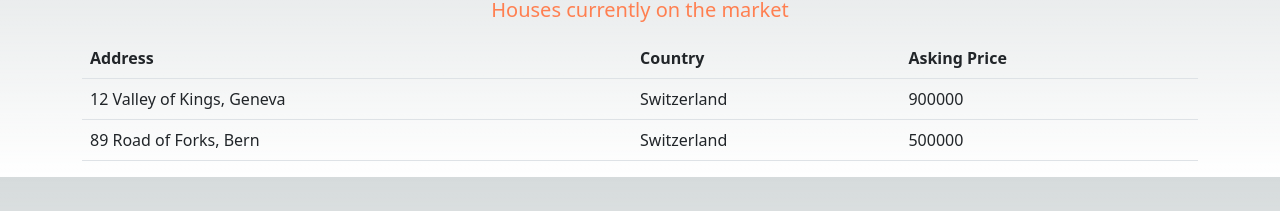
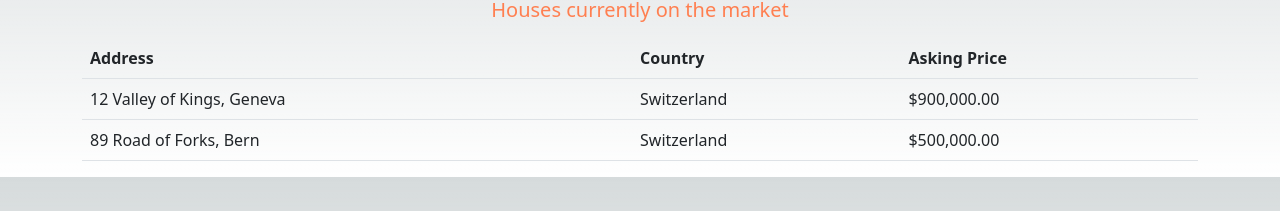
Before and after one commit to spawn57/pluralsight-react-fundementals, a Next.js app: page / in a window 1280 px wide. Shown: the part 176-387 px from the top of the page. Built offline with nearby package versions, Linux system fonts and the light colour scheme.

Commit message:
added currency formatter helper

```diff
--- a/components/houseRow.js
+++ b/components/houseRow.js
@@ -1,10 +1,12 @@
+import currencyFormatter from "@/helpers/currencyFormatter";
+
 const HouseRow = ({house}) => {
     return (
         <>
             <tr>
                 <td>{house.address}</td>
                 <td>{house.country}</td>
-                <td>{house.price}</td>
+                <td>{currencyFormatter.format(house.price)}</td>
             </tr>
         </>
     )
--- /dev/null
+++ b/helpers/currencyFormatter.js
@@ -0,0 +1,7 @@
+const currencyFormatter = Intl.NumberFormat("en-US", {
+    style: "currency",
+    currency: "USD",
+    maximumFractionDigits: 2,
+});
+
+export default currencyFormatter;
```
